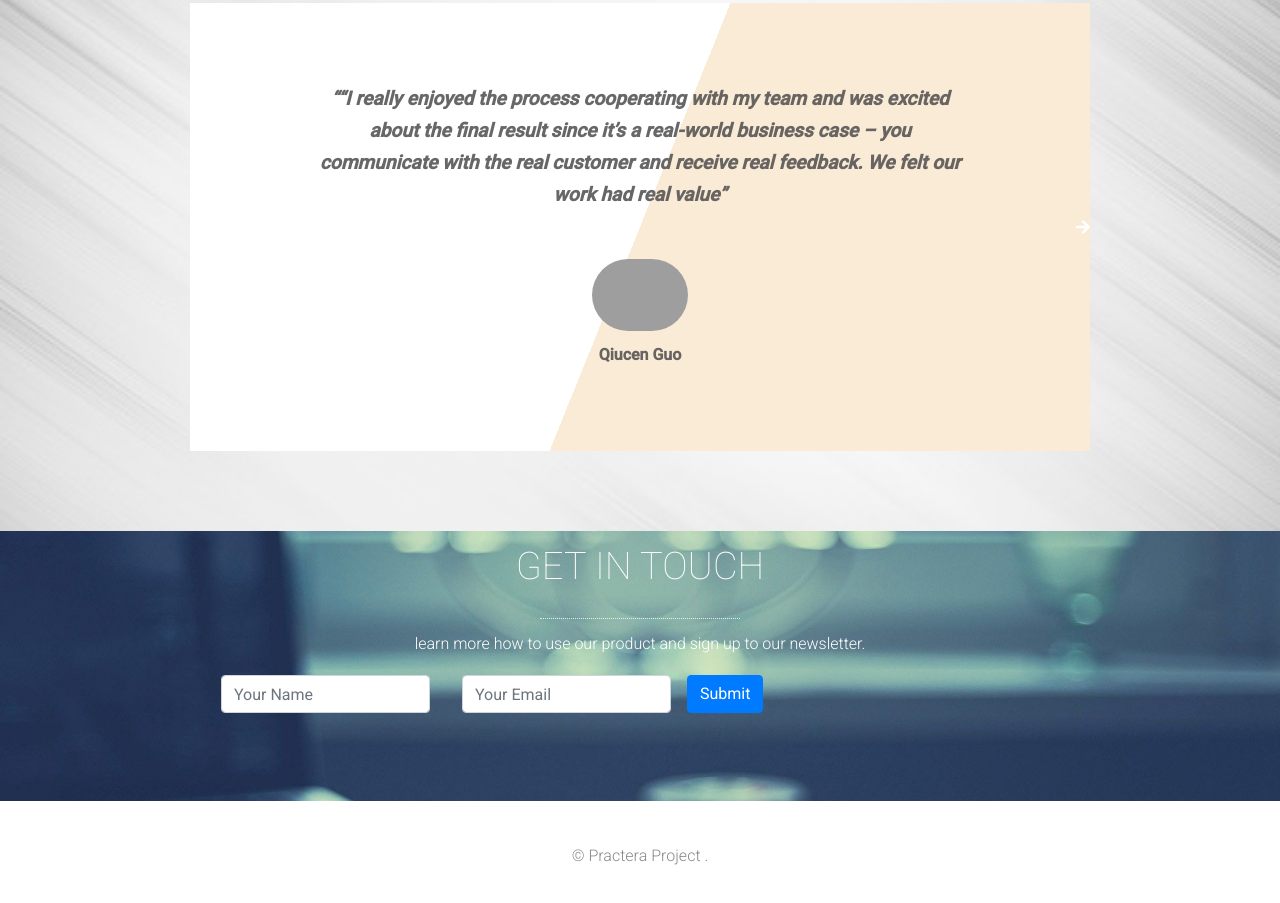
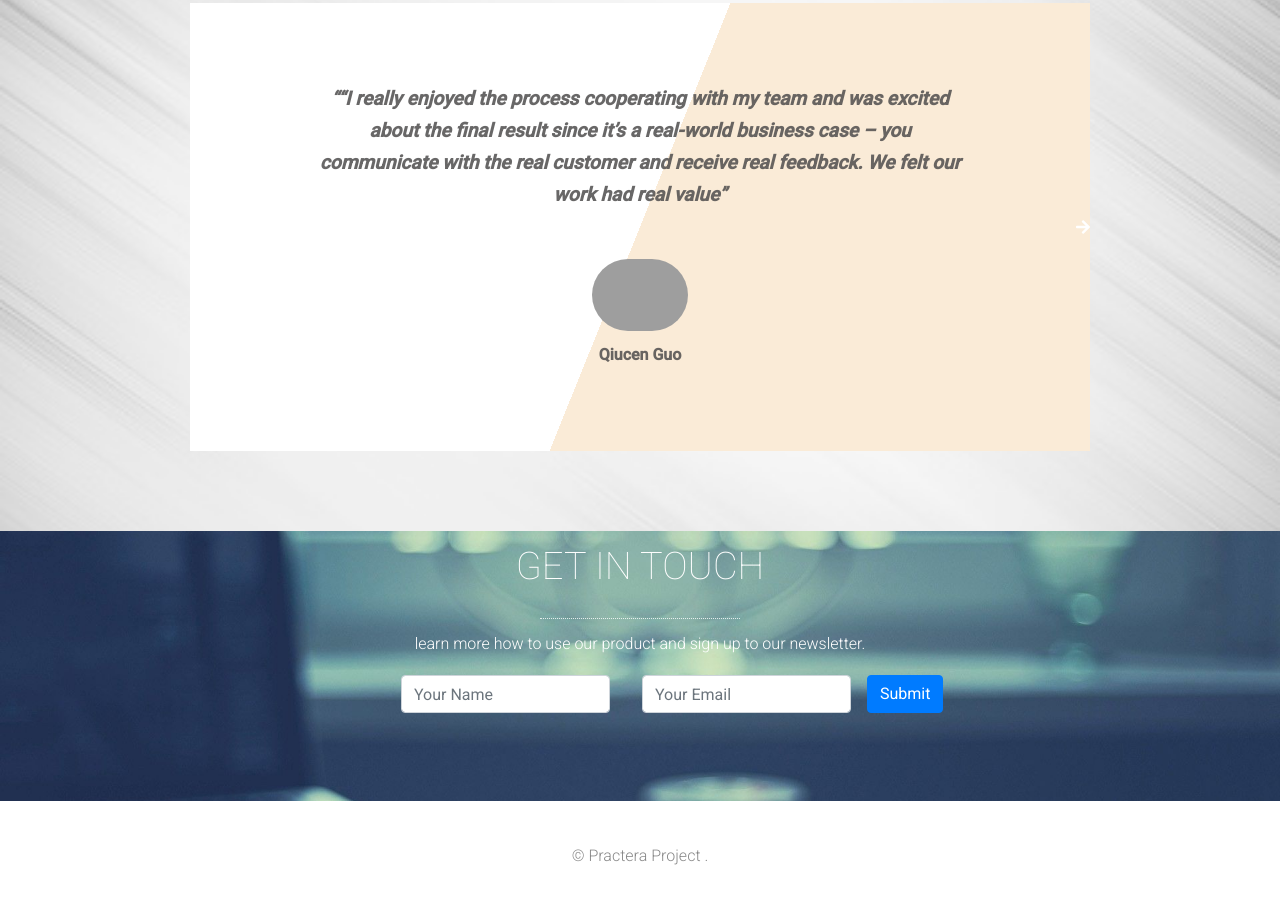
Before and after one commit to Nazri0230/Nazri0230.github.io, a website: page index.html in a window 1280 px wide. Shown: the part 2973-3876 px from the top of the page. Drawn offline with nearby package versions, Linux system fonts and the light colour scheme; grey boxes are pictures that could not be loaded.

Commit message:
Practera changes

```diff
--- a/index.html
+++ b/index.html
@@ -304,7 +304,7 @@
 			                    <p>learn more how to use our product and sign up to our newsletter.</p>
 			                </div>
 			            </div>
-			            <div class="buttons wow fadeInUp">
+			            <div class="form2 wow fadeInUp">
 							<!--name and email form-->
 							<form class="form-inline">
 								<div class="form-group mx-sm-3 mb-2">
--- a/src/css/style.css
+++ b/src/css/style.css
@@ -45,7 +45,9 @@ ul {
 
   }
 
-
+.form2{
+    padding-left: 180px;
+}
 
 
 /***** Wrapper *****/
```
